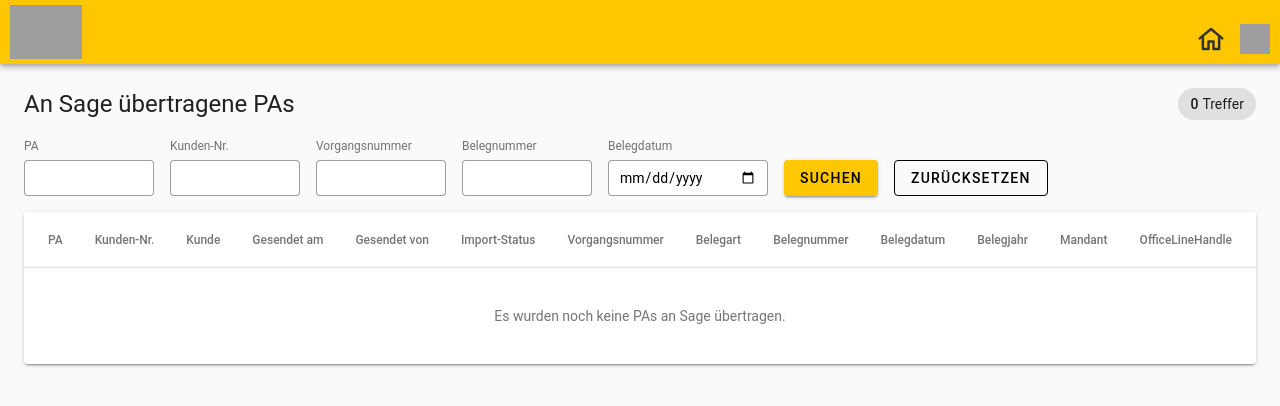
After one commit to miggelschumacher-a11y/SageFaktur, an ASP.NET Core app: template Views/WipPa/History.cshtml in a window 1280 px wide. The commit adds this page. Shown: the top 406 px of the page. Run offline with ASP.NET Core 8, Linux system fonts and the light colour scheme; the template is opened without the code that fills it, so the values that code supplies are empty; grey boxes are pictures that could not be loaded.

Commit message:
<Name> -> Jede PI wird nur noch einmal übergeben History eingebaut

```diff
--- a/Data/IWipSageRepository.cs
+++ b/Data/IWipSageRepository.cs
@@ -78,6 +78,12 @@ namespace WipSageWeb.Data
         Task<IReadOnlyDictionary<(string PI, int Ulfd), SageRueckmeldung>> GetSagePosRueckmeldungAsync(int pa, CancellationToken cancellationToken = default(CancellationToken));
 
         /// <summary>
+        /// Liest übertragene PAs aus dbo.WIPSageUebertragenePAs_V (History-Seite), neueste zuerst. Höchstens
+        /// <paramref name="max"/> + 1 Zeilen - die zusätzliche Zeile zeigt an, dass es mehr Treffer gibt.
+        /// </summary>
+        Task<IReadOnlyList<UebertragenerPa>> GetUebertragenePAsAsync(HistoryFilter filter, int max, CancellationToken cancellationToken = default(CancellationToken));
+
+        /// <summary>
         /// Liest Konfig.SageTest (Testbetrieb) und die Adresse der Sage-Schnittstelle dazu: bei SageTest = true
         /// Konfig.SageTestExportURL, sonst Konfig.SageReleaseExportURL.
         /// </summary>
--- a/Data/SageSchnittstelle.cs
+++ b/Data/SageSchnittstelle.cs
@@ -88,6 +88,12 @@ namespace WipSageWeb.Data
         /// gesendeten XML-Datei geschrieben wird; null, wenn nichts hinterlegt ist (dann keine Kopie).
         /// </summary>
         public string TestExportOrdner { get; set; }
+
+        /// <summary>Konfig.SagePrintKey: Druckschlüssel des Auftrags in Sage (Order/Druckschluessel); null, wenn nicht hinterlegt.</summary>
+        public short? PrintKey { get; set; }
+
+        /// <summary>Konfig.SageHistoryDays: die History zeigt beim Öffnen nur die Übertragungen der letzten so vielen Tage; null/0 = alle.</summary>
+        public int? HistoryDays { get; set; }
 
         /// <summary>
         /// Konfig.SageTest: Testbetrieb. Dann geht der Auftrag an Konfig.SageTestExportURL (sonst an
--- a/Data/SageSperre.cs
+++ b/Data/SageSperre.cs
@@ -166,6 +166,12 @@ namespace WipSageWeb.Data
         /// </summary>
         public int? OfficeLineVorgangsHandle { get; set; }
 
+        /// <summary>
+        /// Zeitpunkt der letzten Übertragung (nur SageHDR: AnSageGesendetAm). Sage antwortet direkt auf die
+        /// Übertragung, deshalb ist das auch der Zeitpunkt einer Fehlermeldung - er steht in der Statuszeile dabei.
+        /// </summary>
+        public DateTime? Zeitpunkt { get; set; }
+
         /// <summary>Text zum Status wie in SageHDR.StatusText ("neu", "XML erzeugt", ...).</summary>
         public string StatusText => Status?.Text();
 
--- a/Views/Shared/_Layout.cshtml
+++ b/Views/Shared/_Layout.cshtml
@@ -24,6 +24,17 @@
             @if (loginUser != null)
             {
                 <span class="app-user">@loginUser.Kurzname</span>
+            }
+            @if (ViewData["ZurueckUrl"] is string zurueckUrl)
+            {
+                @* Unterseiten (z. B. History): zurück zur PA-Liste *@
+                <a class="app-back" href="@zurueckUrl" title="Zurück zur PA-Liste">
+                    <svg viewBox="0 0 24 24" width="30" height="30" aria-hidden="true">
+                        <path fill="none" stroke="#333" stroke-width="2" stroke-linecap="round" stroke-linejoin="round"
+                              d="M10 6 4 12l6 6M4 12h16" />
+                    </svg>
+                    <span class="sr-only">Zurück zur PA-Liste</span>
+                </a>
             }
             <a class="app-home" href="@homeUrl" title="Zur Hauptseite">
                 <svg viewBox="0 0 24 24" width="30" height="30" aria-hidden="true">
--- /dev/null
+++ b/Views/WipPa/History.cshtml
@@ -0,0 +1,110 @@
+@model HistoryViewModel
+@{
+    ViewData["Title"] = "History - an Sage übertragene PAs";
+    var f = Model.Filter;
+}
+
+<div class="toolbar">
+    <div class="toolbar-title">
+        <h1>An Sage übertragene PAs</h1>
+    </div>
+    <div class="toolbar-info">
+        <span><strong>@Model.Rows.Count</strong>@(Model.MehrTreffer ? "+" : "") Treffer</span>
+    </div>
+</div>
+
+@* Suchfelder: leere Felder filtern nicht. Zahlenfelder nur Ziffern (höchstens 10), Belegdatum nur als Datum. *@
+<form class="history-filter" asp-action="History" method="get" autocomplete="off">
+    <div class="history-feld">
+        <label for="hPa">PA</label>
+        <input type="text" id="hPa" name="pa" class="num" value="@f.PA" maxlength="10" inputmode="numeric" pattern="\d{1,10}" data-ziffern="1" />
+    </div>
+    <div class="history-feld">
+        <label for="hKunde">Kunden-Nr.</label>
+        <input type="text" id="hKunde" name="kunde" class="num" value="@f.Kunde" maxlength="10" inputmode="numeric" pattern="\d{1,10}" data-ziffern="1" />
+    </div>
+    <div class="history-feld">
+        <label for="hVorgang">Vorgangsnummer</label>
+        <input type="text" id="hVorgang" name="vorgang" class="num" value="@f.Vorgang" maxlength="10" inputmode="numeric" pattern="\d{1,10}" data-ziffern="1" />
+    </div>
+    <div class="history-feld">
+        <label for="hBelegNr">Belegnummer</label>
+        <input type="text" id="hBelegNr" name="belegnr" class="num" value="@f.BelegNummer" maxlength="10" inputmode="numeric" pattern="\d{1,10}" data-ziffern="1" />
+    </div>
+    <div class="history-feld">
+        <label for="hBelegDatum">Belegdatum</label>
+        <input type="date" id="hBelegDatum" name="belegdatum" value="@(f.BelegDatum?.ToString("yyyy-MM-dd"))" />
+    </div>
+    <button type="submit" class="btn btn-primary">Suchen</button>
+    <a class="btn btn-secondary" asp-action="History" asp-route-reset="1">Zurücksetzen</a>
+</form>
+
+@if (Model.ErrorMessage != null)
+{
+    <div class="alert alert-error">@Model.ErrorMessage</div>
+}
+@if (Model.LetzteTage.HasValue)
+{
+    <div class="alert alert-info">Angezeigt werden die Übertragungen der letzten @Model.LetzteTage Tage (Konfig.SageHistoryDays). Für ältere PAs ein Suchfeld füllen.</div>
+}
+@if (Model.MehrTreffer)
+{
+    <div class="alert alert-info">Es gibt mehr als @Model.MaxZeilen Treffer - angezeigt werden die @Model.MaxZeilen neuesten. Bitte die Suche eingrenzen.</div>
+}
+
+<div class="table-wrap">
+    <table class="grid history-grid">
+        <thead>
+            <tr>
+                <th class="num">PA</th>
+                <th class="num">Kunden-Nr.</th>
+                <th>Kunde</th>
+                <th>Gesendet am</th>
+                <th>Gesendet von</th>
+                <th>Import-Status</th>
+                <th class="num">Vorgangsnummer</th>
+                <th>Belegart</th>
+                <th class="num">Belegnummer</th>
+                <th>Belegdatum</th>
+                <th class="num">Belegjahr</th>
+                <th class="num">Mandant</th>
+                <th class="num">OfficeLineHandle</th>
+            </tr>
+        </thead>
+        <tbody>
+            @if (Model.Rows.Count == 0)
+            {
+                <tr><td class="empty" colspan="13">@(Model.ErrorMessage != null ? "Keine Daten." : f.IstLeer ? (Model.LetzteTage.HasValue ? "In den letzten " + Model.LetzteTage + " Tagen wurden keine PAs an Sage übertragen." : "Es wurden noch keine PAs an Sage übertragen.") : "Keine übertragenen PAs zu dieser Suche.")</td></tr>
+            }
+            @foreach (var r in Model.Rows)
+            {
+                <tr>
+                    <td class="num">@r.PA</td>
+                    <td class="num">@r.Nummer</td>
+                    <td>@r.KKuerzel</td>
+                    <td>@(r.AnSageGesendetAm?.ToString("dd.MM.yyyy HH:mm"))</td>
+                    <td>@r.AnSageGesendetVon</td>
+                    <td class="text">@r.ImportStatus</td>
+                    <td class="num">@r.OfficeLineVorgangsHandle</td>
+                    <td>@r.BelegArt</td>
+                    <td class="num">@r.BelegNummer</td>
+                    <td>@(r.BelegDatum?.ToString("dd.MM.yyyy"))</td>
+                    <td class="num">@r.Belegjahr</td>
+                    <td class="num">@r.Mandant</td>
+                    <td class="num">@r.OfficeLineHandle</td>
+                </tr>
+            }
+        </tbody>
+    </table>
+</div>
+
+@section Scripts {
+    <script>
+        // Zahlenfelder: nur Ziffern zulassen - auch beim Einfügen aus der Zwischenablage
+        document.querySelectorAll('.history-filter input[data-ziffern]').forEach(function (input) {
+            input.addEventListener('input', function () {
+                if (/\D/.test(input.value)) input.value = input.value.replace(/\D/g, '').slice(0, 10);
+            });
+        });
+    </script>
+}
--- a/Views/WipPa/_Positionen.cshtml
+++ b/Views/WipPa/_Positionen.cshtml
@@ -23,7 +23,6 @@
                     <th>Artikel-Nr.</th>
                     <th>Artikel</th>
                     <th>Prüfbericht / Datum</th>
-                    <th>Fix-Parameter</th>
                     <th>Charge 1</th>
                     <th>Charge 2</th>
                     <th>Kundenauftrag</th>
@@ -48,7 +47,6 @@
                         <td>@pos.ArtikelNR</td>
                         <td class="text">@pos.ArtikelName</td>
                         <td class="text pre">@pos.PBuDat</td>
-                        <td class="text">@pos.FixParaList</td>
                         <td>@pos.Charge1</td>
                         <td>@pos.Charge2</td>
                         <td>@pos.KundenAuftrag</td>
--- a/wwwroot/css/site.css
+++ b/wwwroot/css/site.css
@@ -41,9 +41,10 @@ html, body {
 .app-logo { height: 54px; width: auto; display: block; }
 .app-actions { display: flex; align-items: center; gap: 14px; align-self: flex-end; margin-bottom: 10px; }
 .app-power { height: 30px; width: 30px; display: block; }
-.app-home { display: block; height: 30px; width: 30px; }
-.app-home svg { display: block; }
-.app-home:hover svg path, .app-home:focus svg path { stroke: #000; }
+.app-home, .app-back { display: block; height: 30px; width: 30px; }
+.app-home svg, .app-back svg { display: block; }
+.app-home:hover svg path, .app-home:focus svg path,
+.app-back:hover svg path, .app-back:focus svg path { stroke: #000; }
 .app-logout { margin: 0; }
 .app-user { font-weight: 500; color: #000; }
 .sr-only { position: absolute; width: 1px; height: 1px; overflow: hidden; clip: rect(0 0 0 0); white-space: nowrap; }
@@ -424,6 +425,13 @@ table.grid tbody tr.pa-row.is-exported > td.col-status { color: inherit; }
 table.grid tbody tr.pa-row.has-problem > td { background-color: #fdeeee; }
 table.grid tbody tr.pa-row.has-problem:hover > td { background-image: linear-gradient(var(--hover), var(--hover)); }
 table.grid tbody tr.pa-row.has-problem.selected > td { background-image: linear-gradient(var(--selected), var(--selected)); }
+/* Kennzahlen aus WIPSage_ProcR_getWIP_PAs, Farben aus der Excel-Vorlage (VS-Code-Farb-Logik):
+   nur MiBi = Excel 13431551, nur GVO = Excel 15652797, MiBi und GVO = Excel 11854022 (Excel-Farbwert = R + G*256 + B*65536) */
+table.grid tbody tr.pa-row.has-mibi > td { background-color: rgb(255, 242, 204); }
+table.grid tbody tr.pa-row.has-gvo > td { background-color: rgb(189, 215, 238); }
+table.grid tbody tr.pa-row.has-mibi-gvo > td { background-color: rgb(198, 224, 180); }
+table.grid tbody tr.pa-row:is(.has-mibi, .has-gvo, .has-mibi-gvo):hover > td { background-image: linear-gradient(var(--hover), var(--hover)); }
+table.grid tbody tr.pa-row:is(.has-mibi, .has-gvo, .has-mibi-gvo).selected > td { background-image: linear-gradient(var(--selected), var(--selected)); }
 :is(table.grid, .pa-filter-panel) input[type=checkbox]:disabled { border-color: rgba(0, 0, 0, .26); background-color: transparent; cursor: default; box-shadow: none; }
 
 /* ---- Akkordeon: Positionen je PA (mat-expansion-panel) ---- */
@@ -502,7 +510,20 @@ table.grid tr.detail-row.has-problem table.detail-grid tbody td { background-col
 }
 
 /* ---- Buttons (mat-raised-button / mat-stroked-button) ---- */
-.actions { margin-top: 16px; }
+.actions { margin-top: 16px; display: flex; flex-wrap: wrap; gap: 12px; }
+
+/* ---- History-Seite: Suchfelder über der Tabelle ---- */
+.history-filter { display: flex; flex-wrap: wrap; align-items: flex-end; gap: 12px 16px; margin-bottom: 16px; }
+.history-feld { display: flex; flex-direction: column; gap: 4px; }
+.history-feld label { font-size: 12px; color: var(--text-secondary); }
+.history-feld input { height: 36px; padding: 0 10px; border: 1px solid rgba(0, 0, 0, .38); border-radius: 4px; font: inherit; background: var(--surface); }
+.history-feld input:hover { border-color: #000; }
+.history-feld input:focus { outline: none; border-color: #000; box-shadow: 0 0 0 2px #ffc700; }
+.history-feld input.num { width: 130px; text-align: right; }
+.history-feld input[type=date] { width: 160px; }
+/* Jede zweite Zeile im dezenten Gelb der Hauptseite (wie angehakte Zeilen, --selected) */
+table.grid.history-grid tbody tr:nth-child(even) { background: var(--selected); }
+table.grid.history-grid tbody tr:nth-child(even):hover { background: rgba(255, 199, 0, .24); }
 
 .btn {
     display: inline-flex;
```
Also changed, not shown: Controllers/WipPaController.cs (+122 -4 lines), Data/SageExportService.cs (+59 -15 lines), Data/WipSageRepository.cs (+84 -6 lines), Models/UebertragenerPa.cs (added, +69 -0 lines), Models/WipPa.cs (+35 -0 lines), Models/WipPaListViewModel.cs (+7 -0 lines), Models/WipPaketAna.cs (+10 -0 lines), Views/WipPa/Index.cshtml (+11 -2 lines), wwwroot/js/wippa.js (+43 -5 lines).
